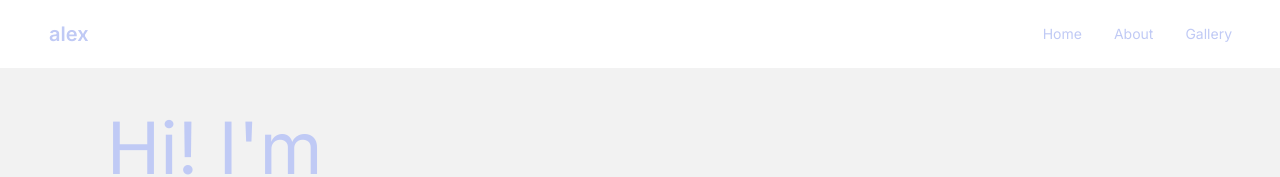
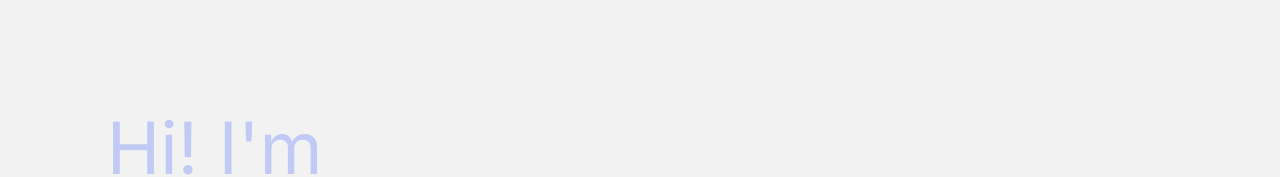
Before and after one commit to alexisngaing/alexisngaing.github.io, a Next.js app: page / in a window 1280 px wide. Shown: the top 177 px of the page. Built offline with nearby package versions, Linux system fonts and the light colour scheme.

Commit message:
remove navbar

```diff
--- a/app/layout.tsx
+++ b/app/layout.tsx
@@ -1,5 +1,5 @@
 import Footer from "@/components/Footer";
-import Navbar from "@/components/Navbar";
+// import Navbar from "@/components/Navbar";
 import { Inter } from "next/font/google";
 import { ReactNode } from "react";
 
@@ -16,7 +16,7 @@ export default function RootLayout({ children }: { children: ReactNode }) {
   return (
     <html lang="en">
       <body className={inter.className}>
-        <Navbar />
+        {/* <Navbar /> */}
         {children}
         <Footer />
       </body>
```
